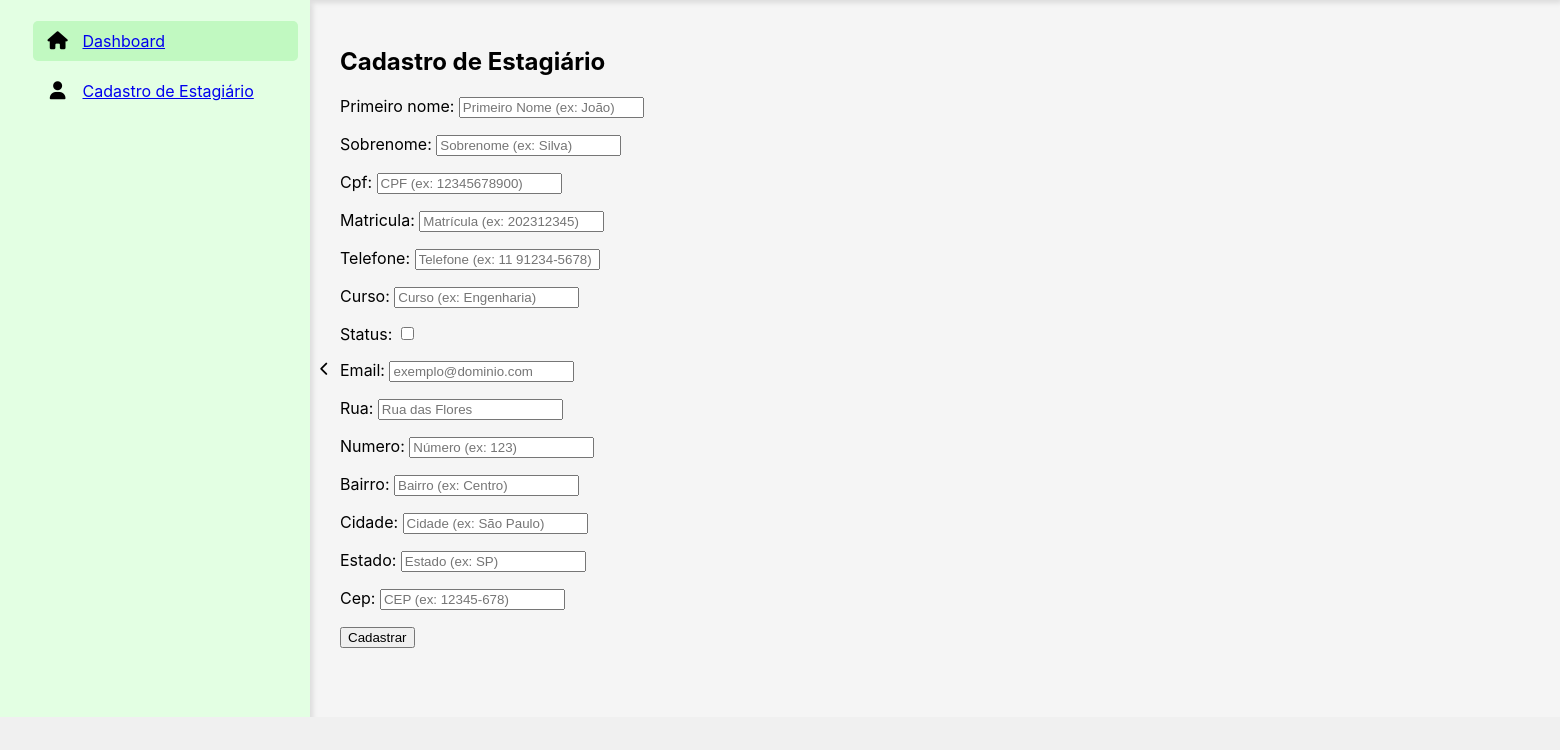
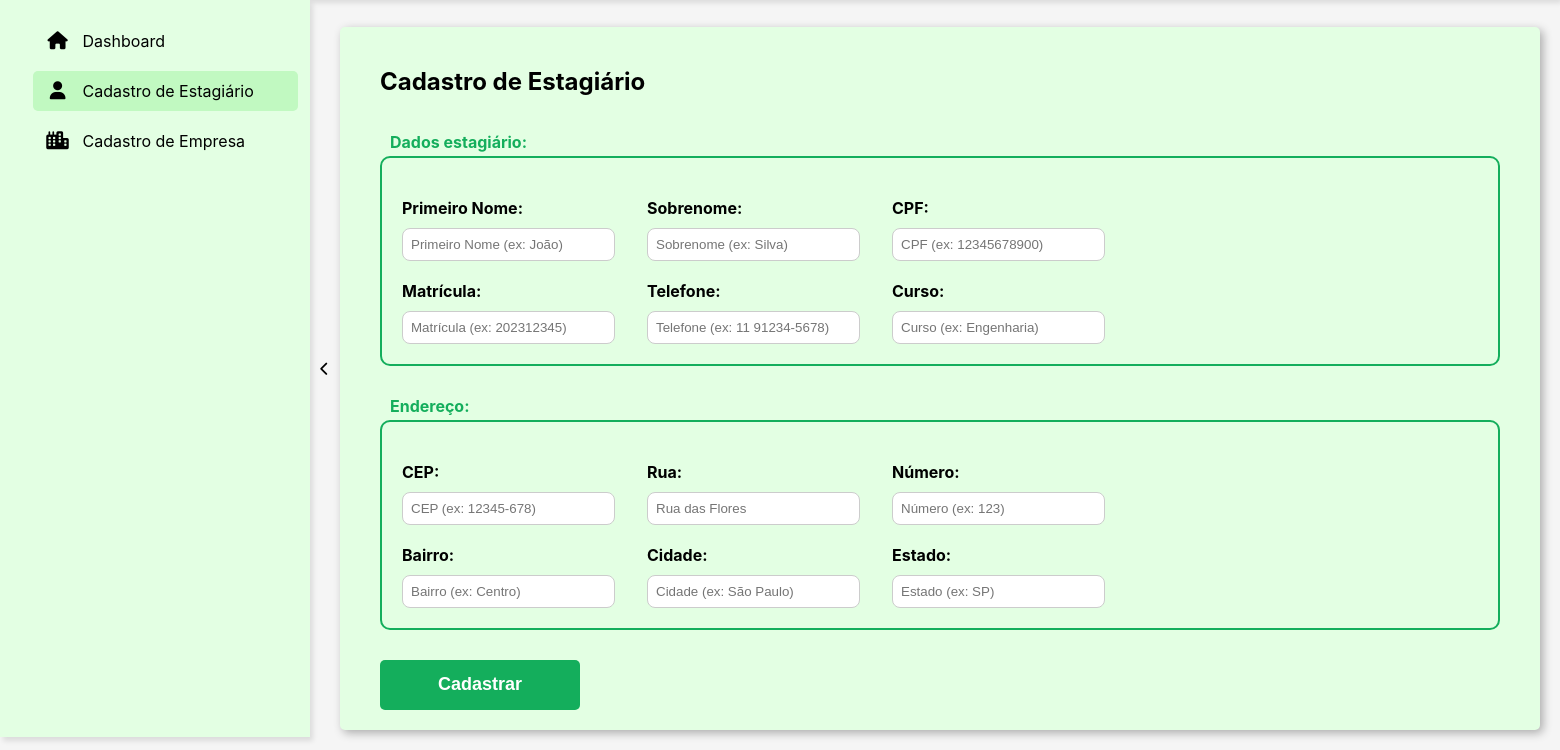
Before and after one commit to JefteFontes/estagio-plus-ProExt, a Django app: page /accounts/profile/cadastrar-estagiario in a window 1560 px wide. Shown: the part 83-833 px from the top of the page. Before the commit the page ends 800 px from the top, so only its background shows below. Run offline with Django 5.2, Linux system fonts and the light colour scheme; the visitor is signed in with stand-in values (Sample User, id 1); some libraries are stand-ins or nearby versions.

Commit message:
alterações cadastros

```diff
--- a/dashboard/forms.py
+++ b/dashboard/forms.py
@@ -1,6 +1,6 @@
 from django import forms
 from django.contrib.auth.models import User
-from .models import Estagiario, Endereco
+from .models import Estagiario, Endereco, Supervisor, Empresa
 
 class EstagiarioCadastroForm(forms.ModelForm):
     email = forms.EmailField(widget=forms.EmailInput(attrs={'class': 'form-control', 'placeholder': 'exemplo@dominio.com'}))
@@ -43,12 +43,10 @@ class EstagiarioCadastroForm(forms.ModelForm):
             cep=self.cleaned_data['cep']
         )
 
-        # Cria o estagiário
         estagiario = super().save(commit=False)
         estagiario.user = user
         estagiario.endereco = endereco
 
-        # Associa a instituição do coordenador logado
         if coordenador:
             estagiario.instituicao = coordenador.instituicao
 
@@ -57,3 +55,68 @@ class EstagiarioCadastroForm(forms.ModelForm):
             user.save()
 
         return user, estagiario
+
+
+class EmpresaCadastroForm(forms.ModelForm):
+    # Campos para os dados do usuário
+    email = forms.EmailField(widget=forms.EmailInput(attrs={'class': 'form-control', 'placeholder': 'exemplo@dominio.com'}))
+
+    # Campos para os dados de endereço da empresa
+    rua = forms.CharField(max_length=255, widget=forms.TextInput(attrs={'class': 'form-control', 'placeholder': 'Rua das Flores'}))
+    numero = forms.CharField(max_length=10, widget=forms.TextInput(attrs={'class': 'form-control', 'placeholder': 'Número (ex: 123)'}))
+    bairro = forms.CharField(max_length=100, widget=forms.TextInput(attrs={'class': 'form-control', 'placeholder': 'Bairro (ex: Centro)'}))
+    cidade = forms.CharField(max_length=100, widget=forms.TextInput(attrs={'class': 'form-control', 'placeholder': 'Cidade (ex: São Paulo)'}))
+    estado = forms.CharField(max_length=50, widget=forms.TextInput(attrs={'class': 'form-control', 'placeholder': 'Estado (ex: SP)'}))
+    cep = forms.CharField(max_length=20, widget=forms.TextInput(attrs={'class': 'form-control', 'placeholder': 'CEP (ex: 12345-678)'}))
+
+    # Campos para dados da empresa
+    empresa_nome = forms.CharField(max_length=250, widget=forms.TextInput(attrs={'class': 'form-control', 'placeholder': 'Nome da Empresa (ex: Empresa XYZ)'}))
+    empresa_cnpj = forms.CharField(max_length=20, widget=forms.TextInput(attrs={'class': 'form-control', 'placeholder': 'CNPJ (ex: 12.345.678/0001-90)'}))
+    empresa_razao_social = forms.CharField(max_length=250, widget=forms.TextInput(attrs={'class': 'form-control', 'placeholder': 'Razão Social (ex: XYZ Ltda)'}))
+
+    class Meta:
+        model = Supervisor
+        fields = ['primeiro_nome', 'sobrenome', 'cpf', 'cargo', 'telefone']
+        widgets = {
+            'primeiro_nome': forms.TextInput(attrs={'class': 'form-control', 'placeholder': 'Primeiro Nome (ex: João)'}),
+            'sobrenome': forms.TextInput(attrs={'class': 'form-control', 'placeholder': 'Sobrenome (ex: Silva)'}),
+            'cpf': forms.TextInput(attrs={'class': 'form-control', 'placeholder': 'CPF (ex: 12345678900)'}),
+            'cargo': forms.TextInput(attrs={'class': 'form-control', 'placeholder': 'Cargo (ex: Gerente de RH)'}),
+            'telefone': forms.TextInput(attrs={'class': 'form-control', 'placeholder': 'Telefone (ex: 11 91234-5678)'}),
+        }
+
+    def save(self, commit=True):
+        user_data = {
+            'username': self.cleaned_data['primeiro_nome'] + " " + self.cleaned_data['sobrenome'],
+            'email': self.cleaned_data['email'],
+        }
+        password = f"{self.cleaned_data['cpf']}"
+
+        # Cria o usuário
+        user = User.objects.create_user(**user_data, password=password)
+
+        endereco = Endereco.objects.create(
+            rua=self.cleaned_data['rua'],
+            numero=self.cleaned_data['numero'],
+            bairro=self.cleaned_data['bairro'],
+            cidade=self.cleaned_data['cidade'],
+            estado=self.cleaned_data['estado'],
+            cep=self.cleaned_data['cep']
+        )
+
+        empresa = Empresa.objects.create(
+            nome=self.cleaned_data['empresa_nome'],
+            cnpj=self.cleaned_data['empresa_cnpj'],
+            razao_social=self.cleaned_data['empresa_razao_social'],
+            endereco=endereco
+        )
+
+        # Cria o coordenador de extensão
+        supervisor = super().save(commit=False)
+        supervisor.empresa = empresa
+        supervisor.email = self.cleaned_data['email']
+        if commit:
+            supervisor.save()
+            user.save()
+
+        return user, supervisor
--- a/dashboard/templates/cadastrar_estagiario.html
+++ b/dashboard/templates/cadastrar_estagiario.html
@@ -1,12 +1,74 @@
 {% extends "dashboard/base.html" %}
 
 {% block content %}
-<div class="cadastro-container">
-    <h2>Cadastro de Estagiário</h2>
-    <form method="post">
-        {% csrf_token %}
-        {{ form.as_p }}
-        <button type="submit">Cadastrar</button>
-    </form>
-</div>
+    <div class="cadastro-container-dashboard">
+        <h2>Cadastro de Estagiário</h2>
+        <form method="post">
+            {% csrf_token %}
+            <p>Dados estagiário:</p>
+            <div class="form-coordenador">
+                <div class="form-linha1">
+                    <div class="form-inicial">
+                        <label for="{{ form.primeiro_nome.id_for_label }}" class="form-label">Primeiro Nome:</label>
+                        {{ form.primeiro_nome }}
+                    </div>
+                    <div class="form-inicial">
+                        <label for="{{ form.sobrenome.id_for_label }}" class="form-label">Sobrenome:</label>
+                        {{ form.sobrenome }}
+                    </div>
+                    <div class="form-inicial">
+                        <label for="{{ form.cpf.id_for_label }}" class="form-label">CPF:</label>
+                        {{ form.cpf }}
+                    </div>
+                </div>
+                <div class="form-linha1">
+                    <div class="form-inicial">
+                        <label for="{{ form.matricula.id_for_label }}" class="form-label">Matrícula:</label>
+                        {{ form.matricula }}
+                    </div>
+                    <div class="form-inicial">
+                        <label for="{{ form.telefone.id_for_label }}" class="form-label">Telefone:</label>
+                        {{ form.telefone }}
+                    </div>
+                    <div class="form-inicial">
+                        <label for="{{ form.curso.id_for_label }}" class="form-label">Curso:</label>
+                        {{ form.curso }}
+                    </div>
+                </div>
+            </div>
+
+            <p>Endereço:</p>
+            <div class="form-endereco">
+                <div class="form-linha1">
+                    <div class="form-inicial">
+                        <label for="{{ form.cep.id_for_label }}" class="form-label">CEP:</label>
+                        {{ form.cep }}
+                    </div>
+                    <div class="form-inicial">
+                        <label for="{{ form.rua.id_for_label }}" class="form-label">Rua:</label>
+                        {{ form.rua }}
+                    </div>
+                    <div class="form-inicial">
+                        <label for="{{ form.numero.id_for_label }}" class="form-label">Número:</label>
+                        {{ form.numero }}
+                    </div>
+                </div>
+                <div class="form-linha1">
+                    <div class="form-inicial">
+                        <label for="{{ form.bairro.id_for_label }}" class="form-label">Bairro:</label>
+                        {{ form.bairro }}
+                    </div>
+                    <div class="form-inicial">
+                        <label for="{{ form.cidade.id_for_label }}" class="form-label">Cidade:</label>
+                        {{ form.cidade }}
+                    </div>
+                    <div class="form-inicial">
+                        <label for="{{ form.estado.id_for_label }}" class="form-label">Estado:</label>
+                        {{ form.estado }}
+                    </div>
+                </div>
+            </div>
+            <button class="btn-user-signup" type="submit">Cadastrar</button>
+        </form>
+    </div>
 {% endblock %}
--- a/dashboard/urls.py
+++ b/dashboard/urls.py
@@ -4,4 +4,5 @@ from . import views
 urlpatterns = [
     path('', views.dashboard_instituicao, name='dashboard_instituicao'),
     path('cadastrar-estagiario', views.cadastrar_estagiario, name='cadastrar_estagiario'),
+    path('cadastrar-empresa', views.cadastrar_empresa, name='cadastrar_empresa'),
 ]
--- a/dashboard/views.py
+++ b/dashboard/views.py
@@ -3,9 +3,11 @@ import os
 import tempfile
 import pdfplumber
 from django.http import JsonResponse
+from django.shortcuts import get_object_or_404
+from .models import CoordenadorExtensao
 from django.shortcuts import render, redirect
 from django.contrib.auth.decorators import login_required
-from .forms import EstagiarioCadastroForm
+from .forms import EstagiarioCadastroForm, EmpresaCadastroForm
 
 
 def home(request):
@@ -16,12 +18,25 @@ def cadastrar_estagiario(request):
     if request.method == 'POST':
         form = EstagiarioCadastroForm(request.POST)
         if form.is_valid():
-            form.save(commit=True, coordenador=request.user.coordenadorextensao)
+            coordenador = get_object_or_404(CoordenadorExtensao, user=request.user)
+            instituicao = coordenador.instituicao
+            user, estagiario = form.save(commit=True, instituicao=instituicao)
             return redirect('dashboard_instituicao')  # Redireciona para o dashboard após o cadastro
     else:
         form = EstagiarioCadastroForm()
 
     return render(request, 'cadastrar_estagiario.html', {'form': form})
+
+@login_required
+def cadastrar_empresa(request):
+    if request.method == 'POST':
+        form = EmpresaCadastroForm(request.POST)
+        if form.is_valid():
+            user, supervisor = form.save()
+            return redirect('dashboard_instituicao')  # Redireciona para a página de login após o cadastro
+    else:
+        form = EmpresaCadastroForm()
+    return render(request, 'cadastrar_empresa.html', {'form': form})
 
 
 def get_vagas(new_vaga=None):
--- a/home/templates/cadastro/cadastrar_instituicao.html
+++ b/home/templates/cadastro/cadastrar_instituicao.html
@@ -1,7 +1,7 @@
 {% extends "cadastro/base.html" %}
 
 {% block content %}
-    <div class="cadastro-container">
+    <div class="cadastro-container-home">
         <h2>Cadastro de Instituição de Ensino</h2>
         <form method="post">
             {% csrf_token %}
@@ -71,7 +71,7 @@
                     </div>
                 </div>
             </div>
-            <button type="submit">Cadastrar</button>
+            <button class="btn-user-signup" type="submit">Cadastrar</button>
         </form>
     </div>
 {% endblock%}
--- a/static/cadastro/css/style.css
+++ b/static/cadastro/css/style.css
@@ -1,5 +1,4 @@
-.cadastro-container {
-    margin: 120px auto;
+.cadastro-container-home, .cadastro-container-dashboard {
     display: flex;
     flex-direction: column;
     background-color: #E3FFE3;
@@ -11,12 +10,19 @@
     box-sizing: border-box;
 }
 
-h2 {
+.cadastro-container-home {
+    margin: 120px auto;
+}
+.cadastro-container-dashboard {
+    margin: 0px auto;
+}
+
+form h2 {
     margin-bottom: 20px;
     color: #14AE5C;
 }
 
-label {
+form label {
     font-weight: bold;
 }
 
@@ -25,7 +31,7 @@ form {
     width: 100%;
 }
 
-input {
+form input {
     display: block;
     padding: 8px;
     width: 100%;
@@ -35,7 +41,7 @@ input {
     margin-top: 10px;
 }
 
-p {
+form p {
     margin-bottom: 4px;
     font-weight: bold;
     color: #14AE5C;
@@ -64,7 +70,7 @@ p {
     margin-bottom: 30px;
 }
 
-button {
+.btn-user-signup {
     background-color: #14AE5C;
     color: #FFF;
     padding: 10px 20px;
@@ -79,7 +85,7 @@ button {
     z-index: 10;
 }
 
-button:hover {
+.btn-user-signup:hover {
     background-color: #11833D;
 }
 
--- a/static/dashboard/css/style.css
+++ b/static/dashboard/css/style.css
@@ -275,6 +275,13 @@ body {
     border-radius: 50%;
 }
 
+.sidebar-top .text a{
+    text-decoration: none;
+    color: #000000;
+    font-size: 16px;
+    transition: color 0.3s ease;
+}
+
 /* Ajuste da seta para fechar a sidebar */
 .toggle {
     height: calc(100vh - 83px);
@@ -517,6 +524,9 @@ body {
 }
 
 /* Estilização do modal */
+#logout-form{
+    width: auto;
+}
 .modal {
     display: none; /* Oculto por padrão */
     position: fixed;
--- a/templates/dashboard/base.html
+++ b/templates/dashboard/base.html
@@ -6,6 +6,7 @@
     <title>+Estágio</title>
     {% load static %}
     <link rel="stylesheet" href="{% static 'dashboard/css/style.css' %}">
+    <link rel="stylesheet" href="{% static 'cadastro/css/style.css' %}">
     <script src="https://kit.fontawesome.com/073115d401.js" crossorigin="anonymous"></script>
 
 </head>
@@ -20,7 +21,7 @@
             <p>Tem certeza de que deseja sair?</p>
             <div class="modal-actions">
                 <button class="btn-secondary" id="cancelLogout">Cancelar</button>
-                <form method="post" action="{% url 'account_logout' %}">
+                <form method="post" action="{% url 'account_logout' %}" id="logout-form">
                     {% csrf_token %}
                     <button type="submit" class="btn-danger">Confirmar</button>
                 </form>
@@ -35,21 +36,33 @@
             <div class="side-elements">
                 <div class="sidebar-top">
                     <ul>
-                        <li class="actived">
+                        {% url 'dashboard_instituicao' as dashboard_instituicao_url %}
+                        <li class="{% if request.path == dashboard_instituicao_url %}actived{% endif %}">
                             <span class="icon"><i class="fa-solid fa-house"></i></span>
                             <span class="text">
-                                {% url 'dashboard_instituicao' as dashboard_instituicao_url %}
                                 {% if dashboard_instituicao_url %}
                                     <a href="{{ dashboard_instituicao_url }}">Dashboard</a>
                                 {% endif %}
                             </span>
                         </li>
-                        <li>
+                        <!-- Cadastro de Estagiário -->
+                        {% url 'cadastrar_estagiario' as cadastro_estagiario_url_ %}
+                        <li class="{% if request.path == cadastro_estagiario_url_ %}actived{% endif %}">
                             <span class="icon"><i class="fa-solid fa-user"></i></span>
                             <span class="text">
-                                {% url 'cadastrar_estagiario' as cadastro_estagiario_url_ %}
                                 {% if cadastro_estagiario_url_ %}
                                     <a href="{{ cadastro_estagiario_url_ }}">Cadastro de Estagiário</a>
+                                {% endif %}
+                            </span>
+                        </li>
+                        <!-- Cadastro de Empresa -->
+                        {% url 'cadastrar_empresa' as cadastro_empresa_url_ %}
+                        <li class="{% if request.path == cadastro_empresa_url_ %}actived{% endif %}">
+                            <span class="icon"><i class="fa-solid fa-city"></i></span>
+                            <span class="text">
+                                {% url 'cadastrar_empresa' as cadastro_empresa_url_ %}
+                                {% if cadastro_empresa_url_ %}
+                                    <a href="{{ cadastro_empresa_url_ }}">Cadastro de Empresa</a>
                                 {% endif %}
                             </span>
                         </li>
```
Also changed, not shown: dashboard/templates/cadastrar_empresa.html (added, +86 -0 lines), home/forms.py (+7 -7 lines).
